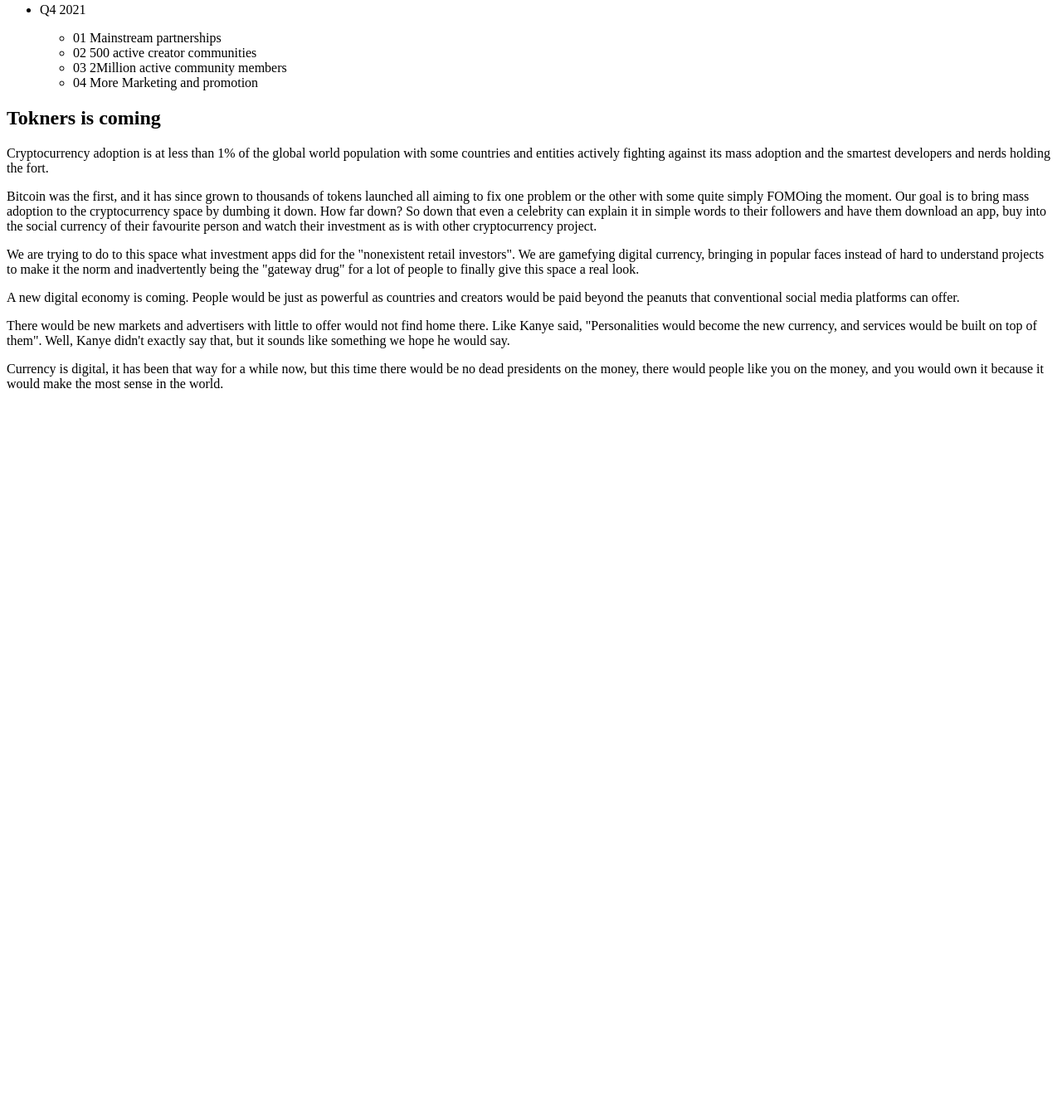
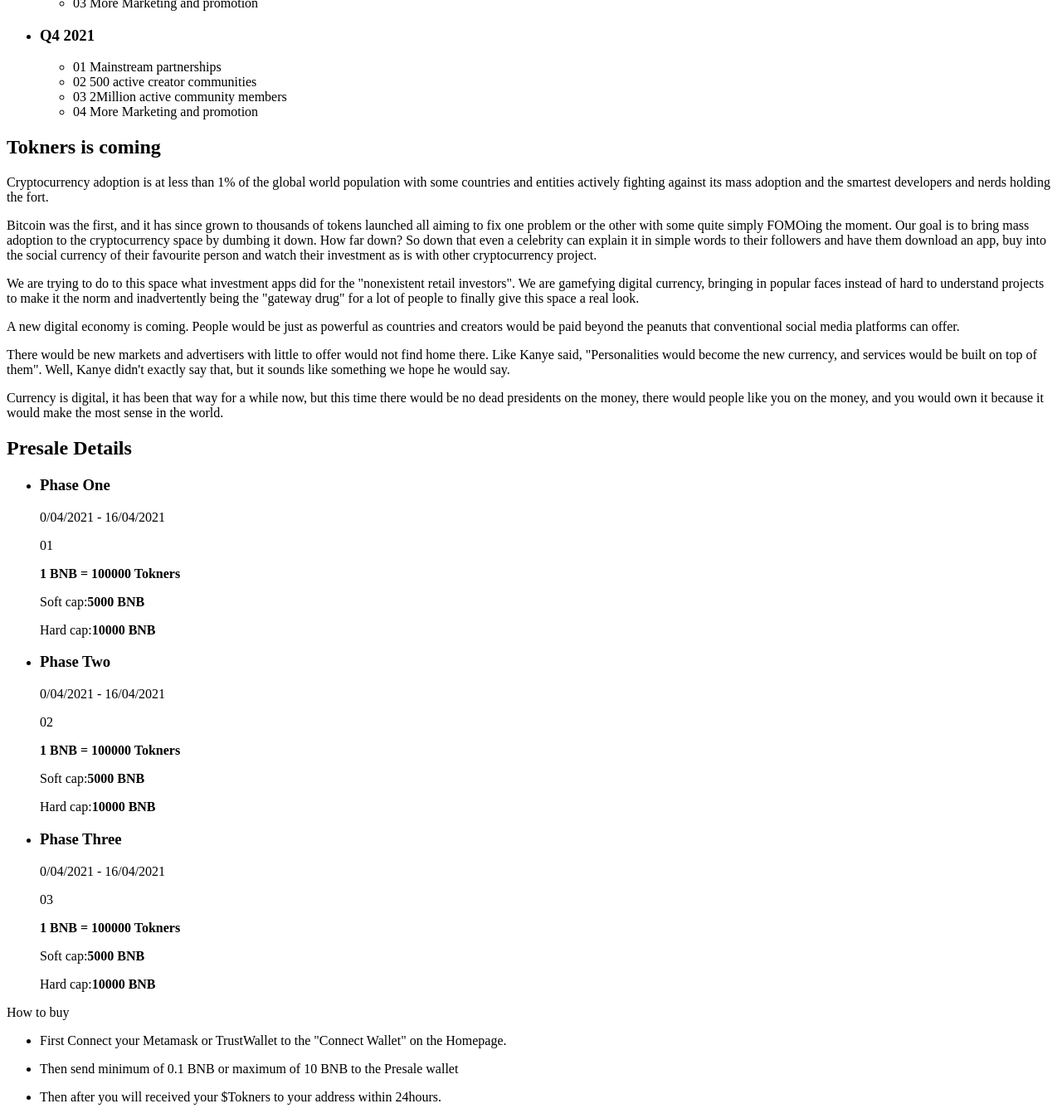
Before and after one commit to duhtpa/Tokners, a plain HTML site: page source/index.html in a window 1280 px wide. Shown: the part 1409-2757 px from the top of the page at 83% size. Before the commit the page ends 1897 px from the top, so only its background shows below. Drawn offline with Linux system fonts and the light colour scheme.

Commit message:
Разметка секции PRESALES

```diff
--- a/source/index.html
+++ b/source/index.html
@@ -120,10 +120,10 @@
 
       <ul class="quarters__list">
         <li class="quarters__item quarter">
-          <p class="quarter__header">
+          <h3 class="quarter__header">
             <span>Q1</span>
             <span>2021</span>
-          </p>
+          </h3>
           <div class="quarter__stages stages">
             <ul class="stages__list">
               <li class="stages__item quarter-stage">
@@ -138,10 +138,10 @@
           </div>
         </li>
         <li class="quarters__item quarter">
-          <p class="quarter__header">
+          <h3 class="quarter__header">
             <span>Q2</span>
             <span>2021</span>
-          </p>
+          </h3>
           <div class="quarter__stages stages">
             <ul class="stages__list">
               <li class="stages__item quarter-stage">
@@ -168,10 +168,10 @@
           </div>
         </li>
         <li class="quarters__item quarter">
-          <p class="quarter__header">
+          <h3 class="quarter__header">
             <span>Q3</span>
             <span>2021</span>
-          </p>
+          </h3>
           <div class="quarter__stages stages">
             <ul class="stages__list">
               <li class="stages__item quarter-stage">
@@ -190,10 +190,10 @@
           </div>
         </li>
         <li class="quarters__item quarter">
-          <p class="quarter__header">
+          <h3 class="quarter__header">
             <span>Q4</span>
             <span>2021</span>
-          </p>
+          </h3>
           <div class="quarter__stages stages">
             <ul class="stages__list">
               <li class="stages__item quarter-stage">
@@ -243,7 +243,58 @@
       </div>
     </section>
 
+    <section class="presales section-wrapper">
+      <h2 class="presales__header">Presale Details</h2>
 
+      <ul class="presales__list">
+        <li class="presales__item presale">
+          <h3 class="presale__header">Phase One</h3>
+          <p>0/04/2021 - 16/04/2021</p>
+
+          <p>01</p>
+
+          <p><strong>1 BNB = 100000 Tokners</strong></p>
+          <p><span>Soft cap:</span><strong>5000 BNB</strong></p>
+          <p><span>Hard cap:</span><strong>10000 BNB</strong></p>
+        </li>
+        <li class="presales__item presale">
+          <h3 class="presale__header">Phase Two</h3>
+          <p>0/04/2021 - 16/04/2021</p>
+
+          <p>02</p>
+
+          <p><strong>1 BNB = 100000 Tokners</strong></p>
+          <p><span>Soft cap:</span><strong>5000 BNB</strong></p>
+          <p><span>Hard cap:</span><strong>10000 BNB</strong></p>
+        </li>
+        <li class="presales__item presale">
+          <h3 class="presale__header">Phase Three</h3>
+          <p>0/04/2021 - 16/04/2021</p>
+
+          <p>03</p>
+
+          <p><strong>1 BNB = 100000 Tokners</strong></p>
+          <p><span>Soft cap:</span><strong>5000 BNB</strong></p>
+          <p><span>Hard cap:</span><strong>10000 BNB</strong></p>
+        </li>
+      </ul>
+
+      <div class="presales__purchase purchase">
+        <p class="purchase__title">How to buy</p>
+
+        <ul class="purchase__list">
+          <li class="purchase_item">
+            <p class="purchase__step">First Connect your Metamask or TrustWallet to the "Connect Wallet" on the Homepage.</p>
+          </li>
+          <li class="purchase_item">
+            <p class="purchase__step">Then send minimum of 0.1 BNB or maximum of 10 BNB to the Presale wallet</p>
+          </li>
+          <li class="purchase_item">
+            <p class="purchase__step">Then after you will received your $Tokners to your address within 24hours. </p>
+          </li>
+        </ul>
+      </div>
+    </section>
   </main>
 
   <footer class="page-footer">
```
